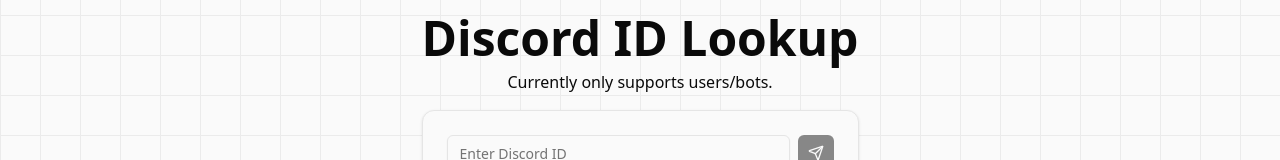
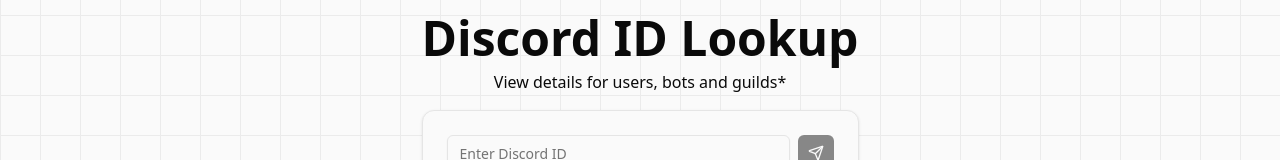
Before and after one commit to WarFiN123/id-lookup, a Next.js app: page / in a window 1280 px wide. Shown: the part 265-425 px from the top of the page. Built offline with nearby package versions, Linux system fonts and the light colour scheme.

Commit message:
Update client.tsx

```diff
--- a/src/app/client.tsx
+++ b/src/app/client.tsx
@@ -174,7 +174,7 @@
               Discord ID Lookup
             </h1>
 
-            <p className="mt-2">Currently only supports users/bots.</p>
+            <p className="mt-2">View details for users, bots and guilds*</p>
           </div>
           <Card className="w-full max-w-md mt-4">
             <CardContent>
@@ -294,7 +294,7 @@
                       {responseData.guildTag && (
                         <Badge variant={"outline"} asChild>
                           <Link
-                            href={`https://discordlookup.com/guild/${responseData.guildID}`}
+                            href={`https://id.uncoverit.org?id=${responseData.guildID}`}
                             target="_blank"
                           >
                             <Image
```
